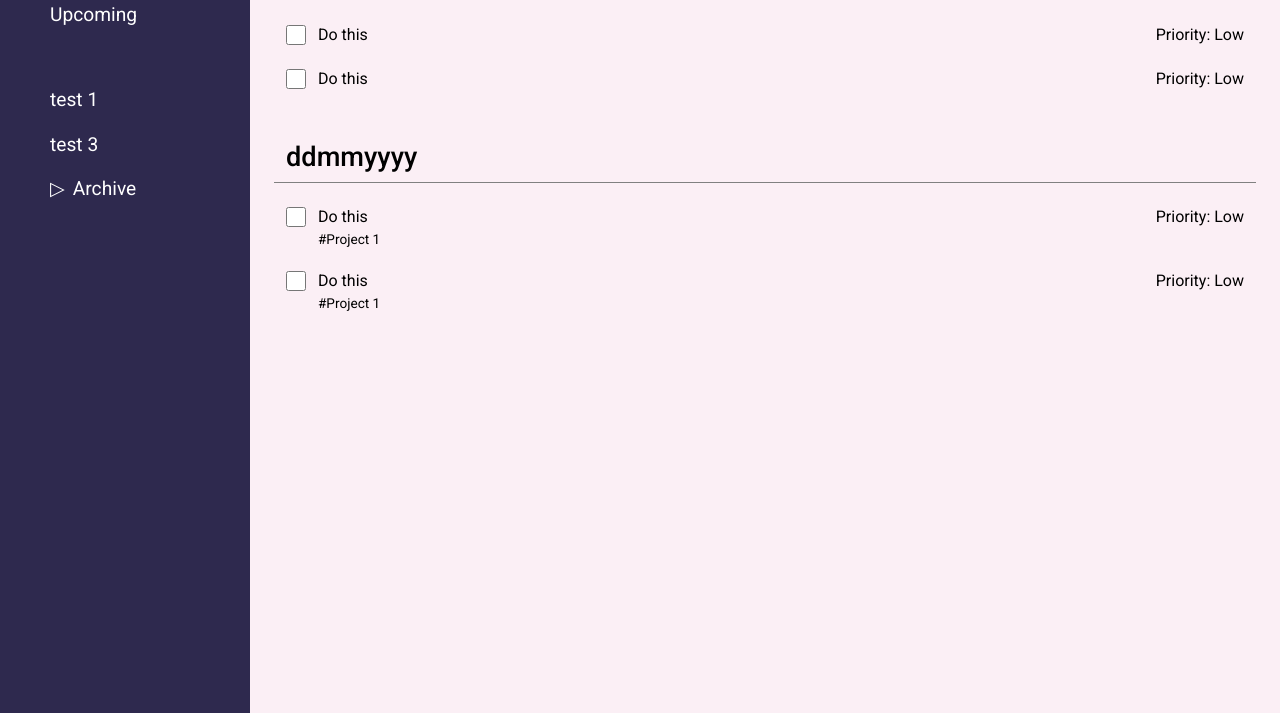
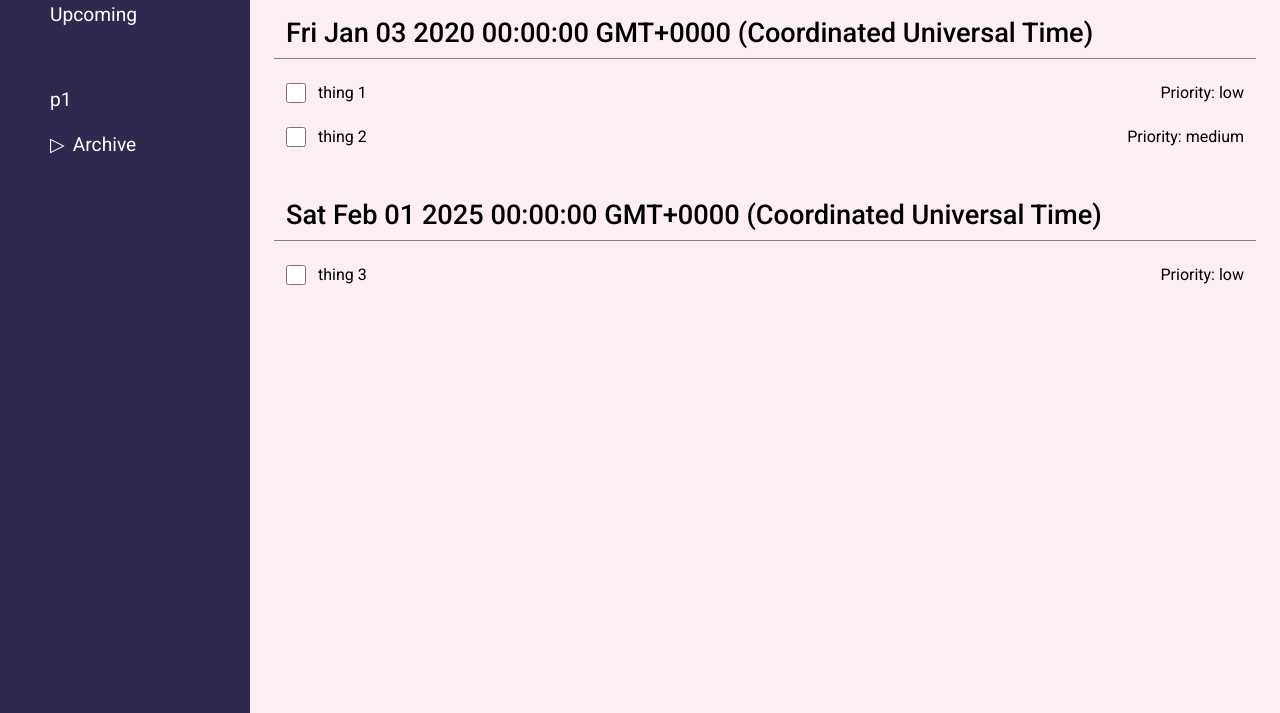
Before and after one commit to dungdul/todo-list, a website built with webpack: page src/template.html in a window 1280 px wide. Shown: the part 87-800 px from the top of the page. Built offline with nearby package versions, Linux system fonts and the light colour scheme.

Commit message:
Create renderProjectPage() which displays project page dynamically

```diff
--- a/src/index.js
+++ b/src/index.js
@@ -1,4 +1,3 @@
-import { nextWednesday } from 'date-fns';
 import './styles.css';
 
 class TodoItem {
@@ -123,14 +122,6 @@ class Todo {
   }
 }
 
-const todo = new Todo();
-todo.addProject('test 1');
-todo.addProject('test 3');
-const p2 = todo.addProject('test 2');
-p2.toggleArchived();
-const p4 = todo.addProject('test 4');
-p4.toggleArchived();
-
 function renderSidebar() {
   const projectContainerDiv = document.querySelector('.project-container');
   const dropdownDiv = document.querySelector('.dropdown');
@@ -164,16 +155,56 @@ function renderSidebar() {
   });
 }
 
-function renderPage(title, groups) {
+function renderProjectPage(project) {
   const headerH1 = document.querySelector('.header > h1');
+  const groupBySelect = document.querySelector('#group-by')
   const sectionContainerDiv = document.querySelector('.section-container');
 
-  headerH1.textContent = title;
+  headerH1.textContent = project.title;
 
+  const groupBy = groupBySelect.value;
+  const groups = Todo.groupTodoItems(project.todoItems, groupBy)
 
+  // Create a section from each group
+  // Each section has a h2 title and a ul that contains todo items
+  groups.forEach(group => {
+    const sectionDiv = document.createElement('div');
+    sectionDiv.classList.add('section');
+    sectionContainerDiv.append(sectionDiv);
+
+    const sectionHeaderH2 = document.createElement('h2');
+    sectionHeaderH2.textContent = group.title;
+    sectionDiv.append(sectionHeaderH2);
+
+    const ul = document.createElement('ul');
+    sectionDiv.append(ul);
+
+    // Populate the ul with todo items
+    group.todoItems.forEach(item => {
+      const li = document.createElement('li');
+      ul.append(li);
+
+      // Checkbox
+      const checkboxContainerDiv = document.createElement('div');
+      checkboxContainerDiv.classList.add('checkbox-container');
+      li.append(checkboxContainerDiv);
+      const checkboxInput = document.createElement('input');
+      checkboxInput.type = 'checkbox';
+      checkboxContainerDiv.append(checkboxInput);
+
+      // Title
+      const titleP = document.createElement('p');
+      titleP.textContent = item.title;
+      li.append(titleP);
+
+      // Show priority or due date, depending on value of 'group by'
+      // If items are grouped by due date, show priority, and vice versa
+      const rightSideP = document.createElement('p');
+      rightSideP.textContent = groupBy === 'dueDate' ? `Priority: ${item.priority}` : item.dueDate;
+      li.append(rightSideP);
+    })
+  })
 }
-
-renderSidebar();
 
 window.todo = new Todo();
 window.Todo = Todo;
@@ -182,3 +213,8 @@ window.p1 = window.todo.addProject('p1');
 let t1 = p1.addTodoItem('thing 1', 'some blah', '2020-01-03', 'low');
 let t2 = p1.addTodoItem('thing 2', 'tnersitnareio', '2020-01-03', 'medium');
 let t3 = p1.addTodoItem('thing 3', 'arsnetio', '2025-02-01', 'low');
+
+let group = Todo.groupTodoItems(p1.todoItems, 'priority');
+
+renderSidebar();
+renderProjectPage(p1);
--- a/src/template.html
+++ b/src/template.html
@@ -21,54 +21,15 @@
   <div class="main">
     <div class="header">
       <h1>Project 1</h1>
-      <div class="sort-by-container">
-        <label for="sort-by">Sort by:</label>
-        <select name="sort-by" id="sort-by">
-          <option value="due-date">Due Date</option>
+      <div class="group-by-container">
+        <label for="group-by">Group by:</label>
+        <select name="group-by" id="group-by">
+          <option value="dueDate">Due Date</option>
           <option value="priority">Priority</option>
         </select>
       </div>
     </div>
     <div class="section-container">
-      <div class="section">
-        <ul>
-          <li>
-            <div class="checkbox-container">
-              <input type="checkbox" name="" id="">
-            </div>
-            <p>Do this</p>
-            <p>Priority: Low</p>
-          </li>
-          <li>
-            <div class="checkbox-container">
-              <input type="checkbox" name="" id="">
-            </div>
-            <p>Do this</p>
-            <p>Priority: Low</p>
-          </li>
-        </ul>
-      </div>
-      <div class="section">
-        <h2>ddmmyyyy</h2>
-        <ul>
-          <li>
-            <div class="checkbox-container">
-              <input type="checkbox" name="" id="">
-            </div>
-            <p>Do this</p>
-            <p>Priority: Low</p>
-            <p class="project-tag">#Project 1</p>
-          </li>
-          <li>
-            <div class="checkbox-container">
-              <input type="checkbox" name="" id="">
-            </div>
-            <p>Do this</p>
-            <p>Priority: Low</p>
-            <p class="project-tag">#Project 1</p>
-          </li>
-        </ul>
-      </div>
     </div>
   </div>
 </body>
```
